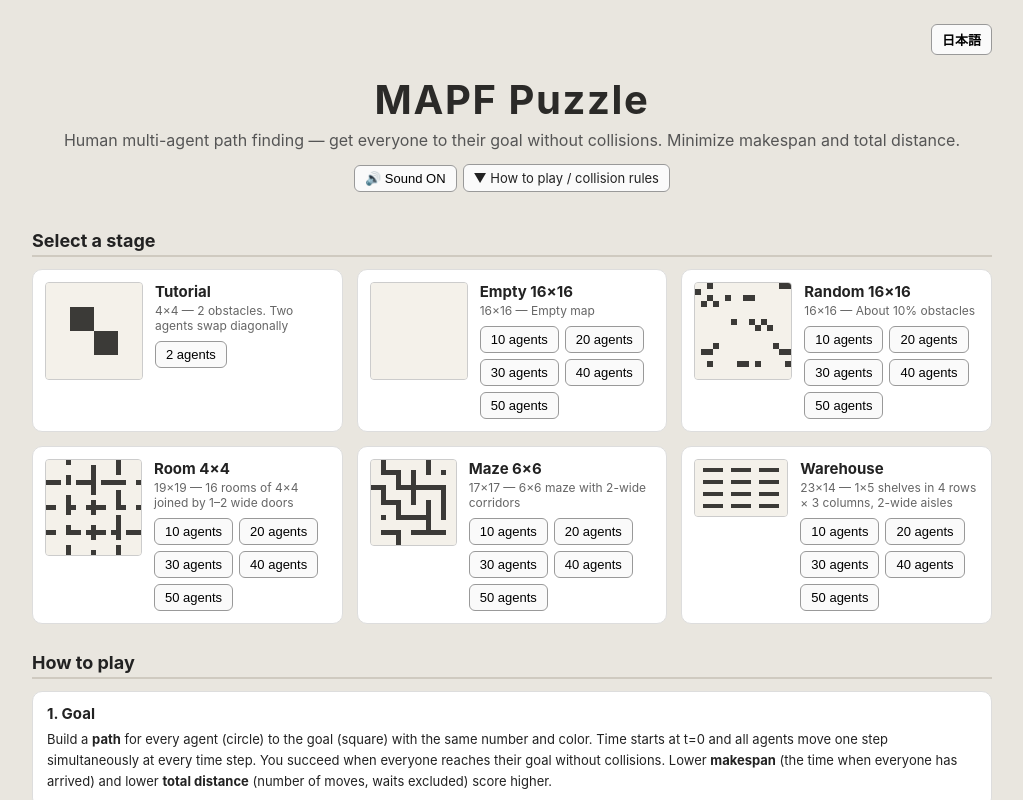
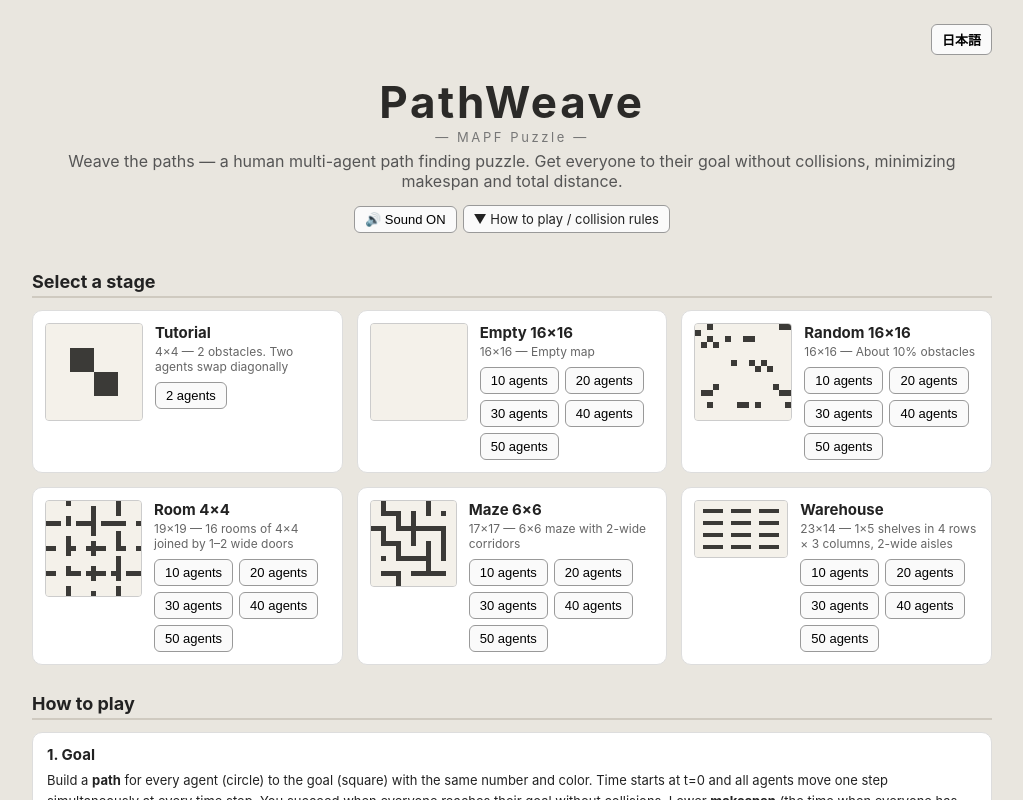
Before and after one commit to HirokiNagai-39/human-mapf, a plain HTML site: page dist/mapf_puzzle.html in a window 1280 px wide. Shown: the whole page, without its empty margins (128-1151 px from the left). Drawn offline with Linux system fonts and the light colour scheme.

Commit message:
Rename to PathWeave, add GitHub Pages output
Co-Authored-By: Claude Fable 5 <noreply@anthropic.com>

```diff
--- a/dist/mapf_puzzle.html
+++ b/dist/mapf_puzzle.html
@@ -3,9 +3,9 @@
 <head>
 <meta charset="utf-8">
 <meta name="viewport" content="width=device-width, initial-scale=1">
-<title>MAPF Puzzle</title>
-<meta name="description" content="Human multi-agent path finding puzzle — 全員をぶつけずにゴールへ導く経路計画パズル。makespan と総移動距離を競う。">
-<meta property="og:title" content="MAPF Puzzle">
+<title>PathWeave — MAPF Puzzle</title>
+<meta name="description" content="PathWeave: 全員をぶつけずにゴールへ導く経路計画パズル (人力 MAPF)。makespan と総移動距離を競う。 / A human multi-agent path finding puzzle.">
+<meta property="og:title" content="PathWeave — MAPF Puzzle">
 <meta property="og:description" content="人力マルチエージェント経路計画パズル / Human multi-agent path finding puzzle. Plays in any browser, no install.">
 <meta property="og:type" content="website">
 <meta name="theme-color" content="#2b2a28">
@@ -76,7 +76,8 @@ input[type=range] { width: 120px; }
 #game { flex-direction: column; height: 100%; }
 .home-inner { max-width: 1000px; width: 100%; margin: 0 auto; padding: 24px 20px 60px; }
 .hero { text-align: center; padding: 20px 0 10px; }
-.hero h1 { font-size: 40px; margin: 0 0 6px; letter-spacing: 0.04em; color: #2b2a28; }
+.hero h1 { font-size: 44px; margin: 0; letter-spacing: 0.06em; color: #2b2a28; }
+.hero .subtitle { margin: 0 0 6px; color: #777; font-size: 13px; letter-spacing: 0.2em; }
 .hero .tagline { color: #555; margin: 0 0 14px; }
 .hero .row { justify-content: center; }
 .btn-link { font-size: 13px; padding: 5px 10px; border-radius: 6px; border: 1px solid #999; background: #fafafa; color: #222; text-decoration: none; }
@@ -141,7 +142,8 @@ body { touch-action: manipulation; }
       <button id="home-lang" class="lang">EN</button>
     </div>
     <div class="hero">
-      <h1>MAPF Puzzle</h1>
+      <h1>PathWeave</h1>
+      <p class="subtitle">— MAPF Puzzle —</p>
       <p class="tagline" data-i18n="tagline"></p>
       <div class="row">
         <button id="home-sound"></button>
@@ -159,7 +161,7 @@ body { touch-action: manipulation; }
 <div id="game" class="screen">
   <header>
     <button id="btn-home" data-i18n="btn.home"></button>
-    <h1 id="stage-title">MAPF Puzzle</h1>
+    <h1 id="stage-title">PathWeave</h1>
     <span style="flex:1"></span>
     <button id="btn-lang" class="lang">EN</button>
     <button id="btn-sound"></button>
@@ -888,7 +890,7 @@ body { touch-action: manipulation; }
 </script>
 <script>
 /*
- * game.js — 人力マルチエージェント経路計画パズル / Human MAPF puzzle
+ * game.js — PathWeave: 人力マルチエージェント経路計画パズル / Human MAPF puzzle
  */
 (function () {
   'use strict';
@@ -898,7 +900,7 @@ body { touch-action: manipulation; }
   // ============================================================ i18n
   const I18N = {
     ja: {
-      'tagline': '人力マルチエージェント経路計画 — 全員をぶつけずにゴールへ。makespan と総移動距離を競う。',
+      'tagline': '経路を織り込め — 全員をぶつけずにゴールへ導く人力マルチエージェント経路計画パズル。makespan と総移動距離を競う。',
       'home.tutorialLink': '▼ 遊び方・衝突ルールを見る',
       'home.stages': 'ステージ選択',
       'home.howto': '遊び方',
@@ -952,7 +954,7 @@ body { touch-action: manipulation; }
       'fig.t': 't → t+1', 'fig.same': '同じマス', 'fig.swap': '入れ替わり', 'fig.follow': '後ろから追従',
     },
     en: {
-      'tagline': 'Human multi-agent path finding — get everyone to their goal without collisions. Minimize makespan and total distance.',
+      'tagline': 'Weave the paths — a human multi-agent path finding puzzle. Get everyone to their goal without collisions, minimizing makespan and total distance.',
       'home.tutorialLink': '▼ How to play / collision rules',
       'home.stages': 'Select a stage',
       'home.howto': 'How to play',
@@ -1006,7 +1008,7 @@ body { touch-action: manipulation; }
     },
   };
   let LANG = 'ja';
-  try { LANG = localStorage.getItem('mapf_puzzle_lang') || ((navigator.language || 'ja').toLowerCase().startsWith('ja') ? 'ja' : 'en'); } catch (e) { }
+  try { LANG = localStorage.getItem('pathweave_lang') || ((navigator.language || 'ja').toLowerCase().startsWith('ja') ? 'ja' : 'en'); } catch (e) { }
   if (LANG !== 'ja' && LANG !== 'en') LANG = 'ja';
   function t(k) {
     let s = I18N[LANG][k]; if (s == null) s = I18N.ja[k]; if (s == null) return k;
@@ -1064,7 +1066,7 @@ body { touch-action: manipulation; }
   function cellCenter(c) { const [x, y] = cellXY(c); return [S.ox + (x + 0.5) * S.cell, S.oy + (y + 0.5) * S.cell]; }
   function head(i) { return S.paths[i][S.paths[i].length - 1]; }
   function isAdj(a, b) { const d = Math.abs(a - b); return (d === 1 && Math.floor(a / S.map.w) === Math.floor(b / S.map.w)) || d === S.map.w; }
-  function bestKey(mapId, N) { return `mapf_puzzle_best:${mapId}:${N}`; }
+  function bestKey(mapId, N) { return `pathweave_best:${mapId}:${N}`; }
   function readBest(mapId, N) { try { return JSON.parse(localStorage.getItem(bestKey(mapId, N)) || 'null'); } catch (e) { return null; } }
   function mapName(id) { return t('map.' + id); }
 
@@ -1693,7 +1695,7 @@ ${row('t6.drag', 't6.dragD')}${row('t6.click', 't6.clickD')}${row('t6.rclick', '
   }
   function toggleLang() {
     LANG = LANG === 'ja' ? 'en' : 'ja';
-    try { localStorage.setItem('mapf_puzzle_lang', LANG); } catch (e) { }
+    try { localStorage.setItem('pathweave_lang', LANG); } catch (e) { }
     applyLang();
   }
 
--- a/src/style.css
+++ b/src/style.css
@@ -63,7 +63,8 @@ input[type=range] { width: 120px; }
 #game { flex-direction: column; height: 100%; }
 .home-inner { max-width: 1000px; width: 100%; margin: 0 auto; padding: 24px 20px 60px; }
 .hero { text-align: center; padding: 20px 0 10px; }
-.hero h1 { font-size: 40px; margin: 0 0 6px; letter-spacing: 0.04em; color: #2b2a28; }
+.hero h1 { font-size: 44px; margin: 0; letter-spacing: 0.06em; color: #2b2a28; }
+.hero .subtitle { margin: 0 0 6px; color: #777; font-size: 13px; letter-spacing: 0.2em; }
 .hero .tagline { color: #555; margin: 0 0 14px; }
 .hero .row { justify-content: center; }
 .btn-link { font-size: 13px; padding: 5px 10px; border-radius: 6px; border: 1px solid #999; background: #fafafa; color: #222; text-decoration: none; }
```
Also changed, not shown: docs/index.html (+14 -12 lines), src/game.js (+6 -6 lines), src/index.html (+6 -5 lines), 1 other file.
